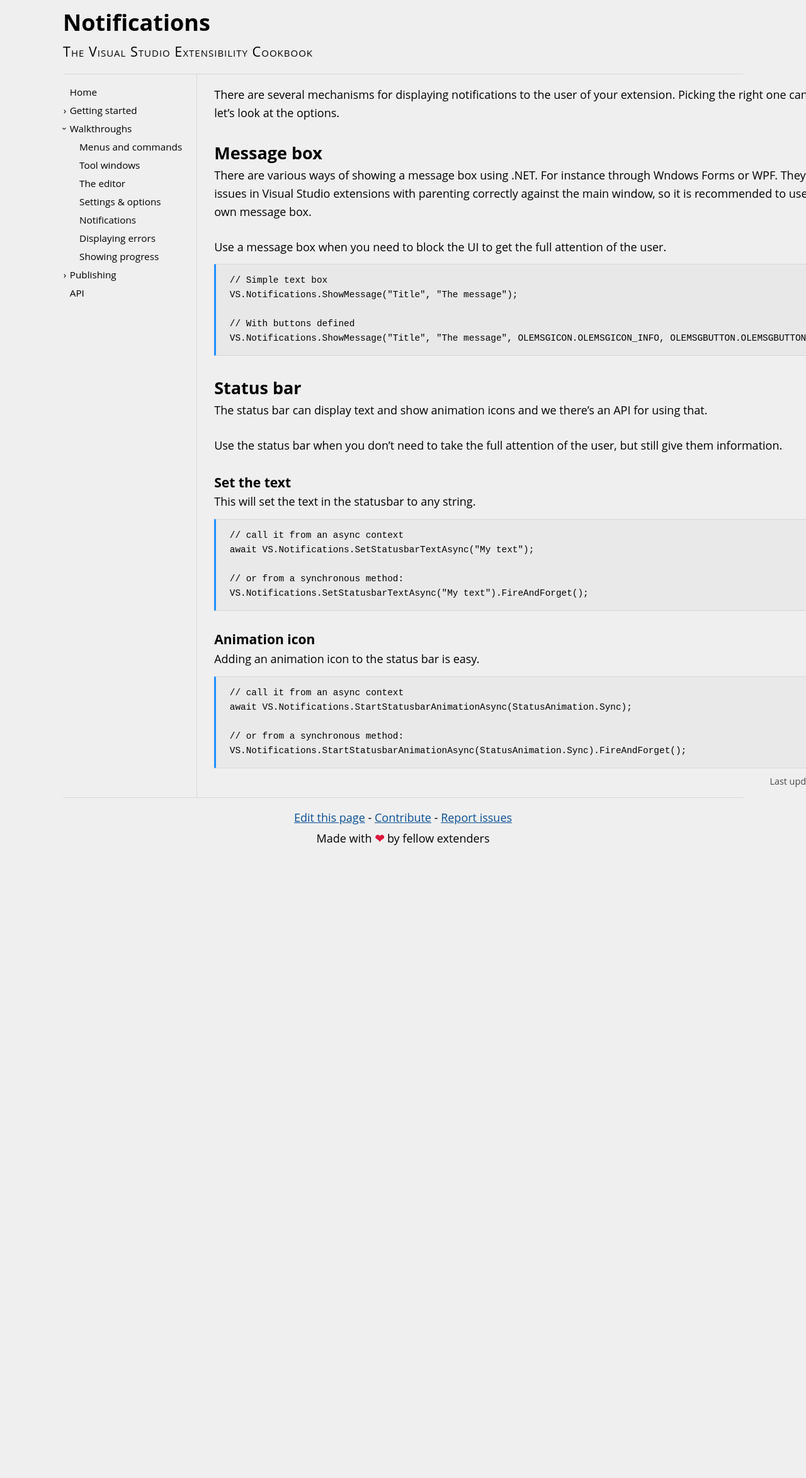
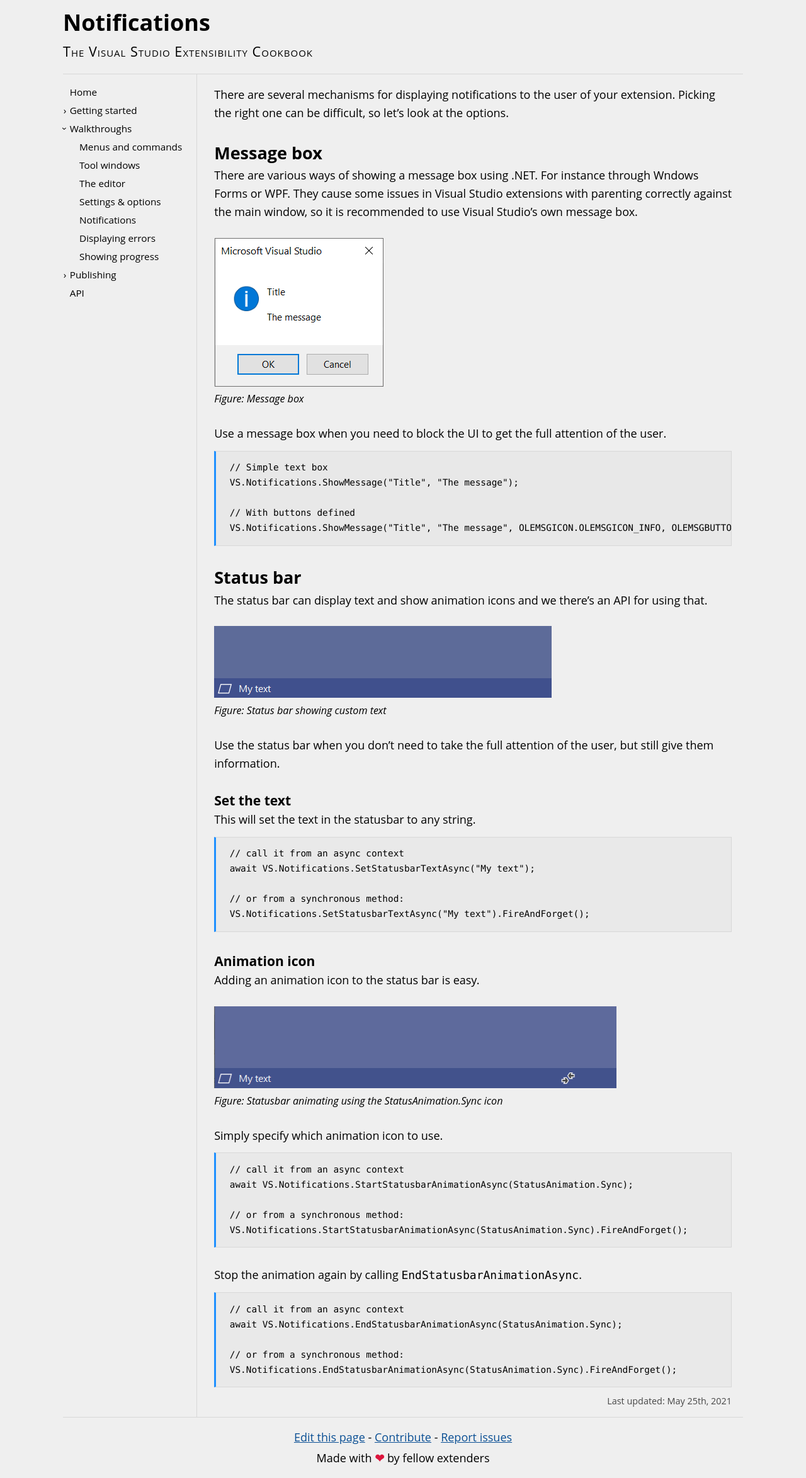
Before and after one commit to VsixCommunity/docs, a Jekyll site: the page built from docs/walkthroughs/notifications.md, in a window 1280 px wide. Shown: the whole page at 63% size. Built offline with Jekyll 4.4.1, drawn with Linux system fonts in a browser that asks for light colours; before the commit the page ends 1363 px from its top, so only the background shows below that.

````diff
--- a/docs/_layouts/default.html
+++ b/docs/_layouts/default.html
@@ -1,5 +1,6 @@
 <!doctype html>
 <html lang="en">
+
 <head>
     <meta charset="utf-8">
     <meta name="viewport" content="width=device-width, initial-scale=1, viewport-fit=cover" />
@@ -23,6 +24,7 @@
     <meta property="og:url" content="{{ site.url }}{{ site.baseurl }}{{ page.url }}" />
     <meta property="og:image" content="{{ site.url }}{{ site.baseurl }}/assets/img/icon-180x180.png" />
 </head>
+
 <body>
     <header>
         <h1>{{ page.title }}</h1>
@@ -70,20 +72,25 @@
         <section>
             {{ content }}
             {% if page.date %}
-                <div class="meta">Last updated: <time datetime="{{ page.date }}">{{ page.date | date_to_string: "ordinal", "US" }}</time></div>
+            <div class="meta">Last updated: <time datetime="{{ page.date }}">{{ page.date | date_to_string: "ordinal",
+                    "US" }}</time></div>
             {% endif %}
         </section>
     </main>
     <footer>
         <ul>
-            <li><a rel="noopener" href="{{site.github.repository_url}}/blob/main/docs/{{page.path}}" target="_blank">Edit this page</a></li>
+            <li><a rel="noopener" href="{{site.github.repository_url}}/blob/main/docs/{{page.path}}"
+                    target="_blank">Edit this page</a></li>
             <li><a rel="noopener" href="https://github.com/VsixCommunity/docs/" target="_blank">Contribute</a></li>
-            <li><a rel="noopener" href="https://github.com/VsixCommunity/docs/issues/" target="_blank">Report issues</a></li>
+            <li><a rel="noopener" href="https://github.com/VsixCommunity/docs/issues/" target="_blank">Report issues</a>
+            </li>
         </ul>
         <p>Made with <strong>❤</strong> by fellow extenders</p>
     </footer>
 
     <script>
+        window.addEventListener("load", function (e)
+        {
             var menu = document.getElementById("menu");
             var navLinks = menu.getElementsByTagName("a");
 
--- a/docs/assets/css/style.scss
+++ b/docs/assets/css/style.scss
@@ -54,18 +54,30 @@ img {
     height: auto;
 }
 
+.caption {
+    display: block;
+    font-style: italic;
+    font-size: .9em;
+}
+
+.caption::before {
+    content: "Figure: ";
+}
+
 pre {
     background: rgba(180, 180, 180, .1);
     color: var(--foreground);
     border: 1px solid var(--border-color);
     border-left: 3px solid dodgerblue;
-    font-size: .8em;
-    font-family: courier, consolas, monospace;
-    page-break-inside: avoid;
-    word-wrap: break-word;
     overflow: auto;
     padding: 1em 1.5em;
     margin: -1em 0 2em 0;
+    font-size: .8em;
+    width: 100%;
+}
+
+code {
+    font-family: consolas, monospace;
 }
 
 header h1 {
@@ -149,6 +161,7 @@ main > section {
     padding: 1em 0;
     width: 100%;
     position: relative;
+    min-width: 0; // needed for <pre> not to be too wide
 }
 
 main .meta {
--- a/docs/walkthroughs/notifications.md
+++ b/docs/walkthroughs/notifications.md
@@ -7,6 +7,8 @@ There are several mechanisms for displaying notifications to the user of your ex
 
 ## Message box
 There are various ways of showing a message box using .NET. For instance through Wndows Forms or WPF. They cause some issues in Visual Studio extensions with parenting correctly against the main window, so it is recommended to use Visual Studio's own message box.
+
+![Message box](../assets/img/messagebox.png)
 
 Use a message box when you need to block the UI to get the full attention of the user.
 
@@ -20,6 +22,8 @@ VS.Notifications.ShowMessage("Title", "The message", OLEMSGICON.OLEMSGICON_INFO,
 
 ## Status bar
 The status bar can display text and show animation icons and we there's an API for using that.
+
+![Status bar showing custom text](../assets/img/statusbar.png)
 
 Use the status bar when you don't need to take the full attention of the user, but still give them information.
 
@@ -37,6 +41,10 @@ VS.Notifications.SetStatusbarTextAsync("My text").FireAndForget();
 ### Animation icon
 Adding an animation icon to the status bar is easy.
 
+![Statusbar animating using the StatusAnimation.Sync icon](../assets/img/statusbar-animation.gif)
+
+Simply specify which animation icon to use.
+
 ``` C#
 // call it from an async context
 await VS.Notifications.StartStatusbarAnimationAsync(StatusAnimation.Sync);
@@ -44,3 +52,13 @@ await VS.Notifications.StartStatusbarAnimationAsync(StatusAnimation.Sync);
 // or from a synchronous method:
 VS.Notifications.StartStatusbarAnimationAsync(StatusAnimation.Sync).FireAndForget();
 ```
+
+Stop the animation again by calling `EndStatusbarAnimationAsync`.
+
+``` C#
+// call it from an async context
+await VS.Notifications.EndStatusbarAnimationAsync(StatusAnimation.Sync);
+
+// or from a synchronous method:
+VS.Notifications.EndStatusbarAnimationAsync(StatusAnimation.Sync).FireAndForget();
+```
````
Also changed, not shown: other parts of docs/_layouts/default.html (+12 -0 lines), docs/assets/img/messagebox.png (added), docs/assets/img/statusbar-animation.gif (added), docs/assets/img/statusbar.png (added). Lines whose indentation alone changed are shown as unchanged.
